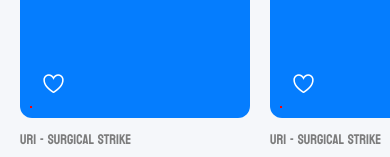
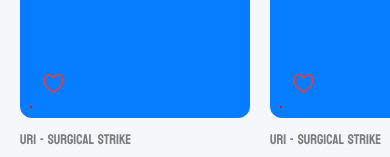
Before and after one commit to RamonRuizPe/ReactProject, a React Native app: screen /home in a window 390 px wide. Shown: the part 355-512 px from the top of the page. Built offline with nearby package versions, Linux system fonts and the light colour scheme.

Commit message:
gesture-handler issue has been solved

```diff
--- a/App.js
+++ b/App.js
@@ -3,7 +3,7 @@
 import { StyleSheet, Text, View } from 'react-native';
 import { NavigationContainer, StackActions } from '@react-navigation/native';
 import { createStackNavigator } from '@react-navigation/stack';
-import homeScreen from './src/screen/HomeScreen.js';
+import homeScreen from './src/screen/homeScreen';
 import movieScreen from './src/screen/movieScreen.js';
 import { useFonts } from 'expo-font';
 import AppLoading from 'expo-app-loading';
--- a/package.json
+++ b/package.json
@@ -21,6 +21,7 @@
     "react": "17.0.2",
     "react-dom": "17.0.2",
     "react-native": "0.68.2",
+    "react-native-gesture-handler": "^2.4.2",
     "react-native-safe-area-context": "4.2.4",
     "react-native-screens": "~3.11.1",
     "react-native-web": "0.17.7"
--- a/src/components/GenreCard.js
+++ b/src/components/GenreCard.js
@@ -29,7 +29,7 @@
     },
     genreText: {
         fontSize: 18,
-        colors: colors.ACTIVE,
+        color: colors.ACTIVE,
     }
   });
 
--- a/src/components/MovieCard.js
+++ b/src/components/MovieCard.js
@@ -1,6 +1,7 @@
 import React, {useState} from "react";
+import 'react-native-gesture-handler';
 import {View,Text,StyleSheet,Image,TouchableOpacity, TouchableNativeFeedback} from "react-native"
-import COLORS from "../constants/colors"
+import colors from "../constants/colors"
 import {Ionicons} from "@expo/vector-icons"
 import fonts from "../constants/fonts";
 import IMAGES from "../constants/Images"
@@ -18,7 +19,7 @@
         <Ionicons
             name={liked ? "heart":"heart-outline"}
             size={25}
-            color={liked ? COLORS.HEART : COLORS.WHITE}
+            color={liked ? colors.HEART : colors.HEART}
             // style={[position"absolute", bottom:10,left: 10]}
             style={styles.heartbottom}
             />
@@ -32,7 +33,7 @@
             <Ionicons
             name="heart"
             size={17}
-            color={COLORS.HEART}
+            color={colors.HEART}
             style={{marginRight:5}}
             />
             <Text style={styles.movieSubTitle}>90%</Text>
@@ -45,7 +46,7 @@
 
 const styles = StyleSheet.create({
     container:{
-        backgroundColor: COLORS.ACTIVE,
+        backgroundColor: colors.ACTIVE,
         height: 340,
         width: 230,
         borderRadius: 12,
@@ -54,7 +55,7 @@
     },
     movieTitle:{
         fontFamily: fonts.Koulen,
-        color: COLORS.GRAY,
+        color: colors.GRAY,
         paddingVertical:2,
         marginTop:5,
         width: 230,
@@ -76,7 +77,7 @@
         flexDirection: "row",
         alignItems: "center",
         alignSelf: "flex-end",
-        backgroundColor: COLORS.YELLOW,
+        backgroundColor: colors.YELLOW,
         borderBottomLeftRadius: 5,
         borderTopRightRadius:12,
         paddingVertical:3,
@@ -88,7 +89,7 @@
     },
     imdbRating: {
         marginRight:5,
-        color: COLORS.HEART,
+        color: colors.HEART,
         fontFamily: fonts.Koulen,
 
     },
```
Also changed, not shown: 1 other file (tests, documents, lock files or other folders).
